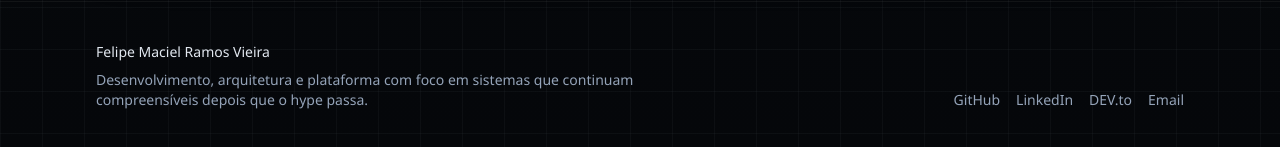
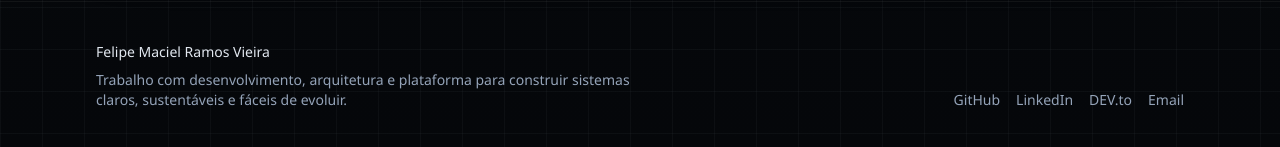
Before and after one commit to felipemrvieira/felipemrvieira.github.io, a Next.js app: page / in a window 1280 px wide. Shown: the part 5705-5852 px from the top of the page. Built offline with nearby package versions, Linux system fonts and the light colour scheme.

Commit message:
refine footer copy

```diff
--- a/components/Footer.tsx
+++ b/components/Footer.tsx
@@ -10,8 +10,8 @@ export function Footer() {
         <div className="space-y-2">
           <p className="font-medium text-slate-200">{site.name}</p>
           <p className="max-w-xl">
-            Desenvolvimento, arquitetura e plataforma com foco em sistemas que continuam compreensíveis
-            depois que o hype passa.
+            Trabalho com desenvolvimento, arquitetura e plataforma para construir sistemas claros,
+            sustentáveis e fáceis de evoluir.
           </p>
         </div>
         <div className="flex flex-wrap gap-4">
```
